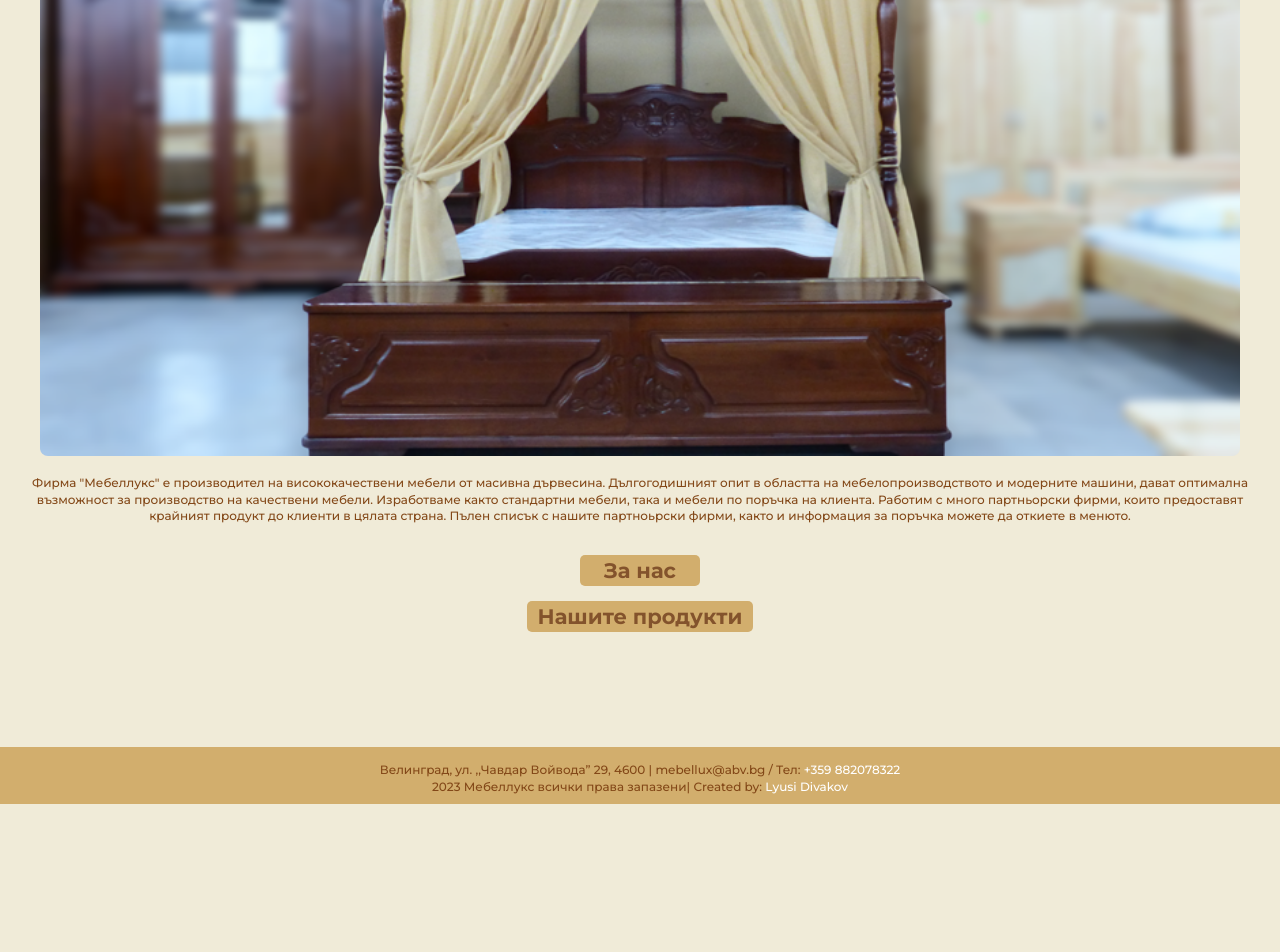
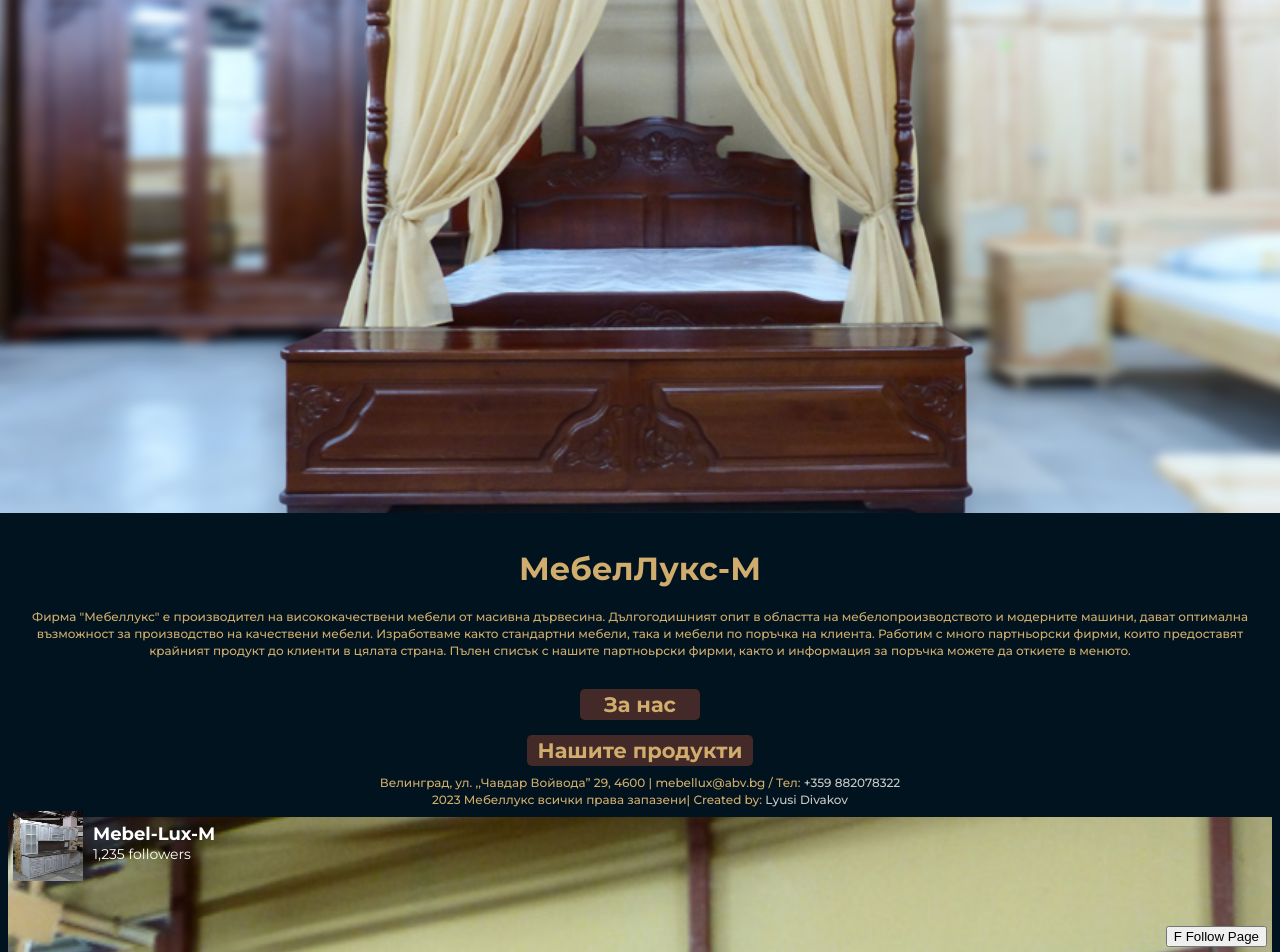
Before and after one commit to DivakovDev/MebelLux-Site, a React (Vite) app in the folder mebel-lux/: page / in a window 1280 px wide. Shown: the part 313-1265 px from the top of the page. Before the commit the page ends 1117 px from the top, so only its background shows below. Built offline with nearby package versions, Linux system fonts and the light colour scheme; a web font is replaced by a local one.

Commit message:
update 6 files

```diff
--- a/mebel-lux/components/homeMain.jsx
+++ b/mebel-lux/components/homeMain.jsx
@@ -10,6 +10,7 @@
 
         <div className="columns half">
           <div className="col left">
+            <h1>МебелЛукс-М</h1>
 
             <p>
               Фирма "Мебеллукс" е производител на висококачествени мебели от
@@ -27,6 +28,20 @@
            <Link to="/products">Нашите продукти</Link>
           </div>
         </div>
+
+        <div className="facebook-page">
+          <div className="top-section-facebook">
+            <img className="profile-picture" src="../images/kitchen.jpg" alt="facebook-profile-picture" />
+            <div className="right-side">
+              <h1 className="facebook-page-name">Mebel-Lux-M</h1>
+              <p className="followers">1,235 followers</p>
+            </div>
+          </div>
+          <div className="bootom-section">
+            <button>F Follow Page</button>
+          </div>
+
+        </div>
       </main>
     </>
   );
--- a/mebel-lux/components/navigation.jsx
+++ b/mebel-lux/components/navigation.jsx
@@ -29,7 +29,7 @@
     <>
       <nav id="nav">
         <div className="inner-wrapper">
-          <h3>МебелЛукс</h3>
+          <h3>МебелЛукс-М</h3>
           <button id="exit-btn">✖</button>
         </div>
         <ul id="myMenu">
@@ -49,7 +49,7 @@
         <p className="nav-info">
           Добре дошли в МебелЛукс, разгърнете своята креативност и
           майсторство, като разгледате нашите продукти и изпратите{" "}
-          <a className="ask" href="#">запитване</a>!
+          <Link className="ask" to="/contacts">запитване!</Link>
         </p>
       </nav>
     </>
--- a/mebel-lux/pages/home.css
+++ b/mebel-lux/pages/home.css
@@ -1,14 +1,13 @@
 /* Main Section */
 
 main{
-    margin-top: 20px;
     padding-bottom: 40px;
     margin-bottom: 20px;
     height: 120vh;
 }
 
 h1 {
-    color: #834818;
+    color: #D0AD6C;
     margin-top: 1em;
 }
 
@@ -17,12 +16,11 @@
 }
 
 .panel img{
-    width: 95%;
-    border-radius: 8px;
+    width: 100%;
 }
 
 h3 {
-    color: #834818;
+    color: #D0AD6C;
     margin: 0;
     font-size: 2em;
 }
@@ -39,8 +37,8 @@
 }
 
 .info a{
-    color: #83532c;
-    background-color: #D2AE6D;
+    color: #D0AD6C;
+    background-color: #432A28;
     border-radius: 5px;
     font-size: 21px;
     font-weight: 700;
@@ -48,7 +46,42 @@
     min-width: 120px;
 }
 
-.cta-btn {
+.facebook-page{
+    background-image: url('../images/weardrop.jpg');
+    background-size: cover;
+    background-repeat: no-repeat;
+    margin:40px 8px 0 8px;
+}
+
+.top-section-facebook{
+    display: flex;
+    justify-content: start;
+    align-items: center;
+    text-align: left;
+}
+
+.profile-picture{
+    margin: 5px 0 0 5px;
+    width: 70px;
+    height: 70px;
+}
+
+.facebook-page-name, .followers{
+    font-size: 18px;
+    margin: 0 10px;
     color: white;
-    margin-bottom: 20px;
 }
+
+.followers{
+    font-size: 14px;
+}
+
+.bootom-section{
+    margin: 40px 0 5px 5px;
+    display: flex;
+    justify-content: end;
+}
+
+.bootom-section button{
+    margin: 5px;
+}
--- a/mebel-lux/src/App.jsx
+++ b/mebel-lux/src/App.jsx
@@ -18,8 +18,6 @@
           />
         </svg>
 
-        <Link className="text-logo" to="/">Мебел Лукс</Link>
-
         <Link to="/" className="logo">
           <img src="../images/mebel-lux-logo.png" alt="logo" />
         </Link>
--- a/mebel-lux/src/index.css
+++ b/mebel-lux/src/index.css
@@ -10,8 +10,8 @@
 }
 
 body {
-    background: #f0ebd8;
-    color: #834818;
+    background: #00131e;
+    color: #D0AD6C;
     font-family: serif;
     height: 100vh;
     text-align:center;
@@ -19,9 +19,12 @@
 
 nav, header, main, footer{
     font-family: 'Montserrat', sans-serif;
-    background: #f0ebd8;
+    background: #00131e;
     padding: 8px;
 
+}
+main{
+    padding: 0;
 }
 
 a {
@@ -46,7 +49,7 @@
 
 nav {
     position: fixed;
-    background: #D2AE6D !important;
+    background: #432A28 !important;
     height: 100vh;
     left: 0;
     top: 0;
@@ -73,12 +76,12 @@
 
 .inner-wrapper h3{
     font-family: 'Pattaya', sans-serif;
-    color: white;
+    color: #D0AD6C;
     letter-spacing: 1px;
 }
 
 #exit-btn{
-color: white;
+color: #D0AD6C;
  background: none;
  border: none;
  font-size: 21px;
@@ -92,7 +95,7 @@
     font-size: 1em;
     font-weight: 500;
     text-align: center;
-    color: white;
+    color: #D0AD6C;
 }
 
 nav img {
@@ -104,25 +107,19 @@
 
 nav ul{
     padding:0;
-    border-top: 2px solid #ad7b52;
-    border-bottom: 2px solid #ad7b52;
 }
 
 nav ul li a {
     display: block;
-    color: white;
+    color: #D0AD6C;
     font-size: 1.2em;
     font-weight: 500;
     padding: .8em 1em;
 
 }
 
-.selected {
-    background: #834818;
-}
-
 .open-nav {
-    color: #dfb891;
+    color: #D0AD6C;
     visibility: unset;
     opacity: 1;
     transform: translateX(0);
@@ -130,11 +127,11 @@
 }
 
 .nav-info{
-    margin-top: 190px;
+    margin-top: 100px;
 }
 
 .ask{
-    color:#834818;
+    color: #c8cac5;
     font-weight: 700;
     text-transform: uppercase;
 }
@@ -164,6 +161,10 @@
     align-content: center;
 }
 
+.logo img{
+    width: 100px;
+    height:100px;
+}
 
 /* Home Main Section */
 
@@ -178,20 +179,19 @@
 footer{
     display: flex;
     flex-direction: column;
-    background: #D2AE6D;
-    padding-top: 15px;
+    background:#00131e;
     margin-top: auto;
 }
 
 footer p{
     font-weight: 500;
-    color: #834818;
+    color: #D0AD6C;
     font-size: 12px;
     margin: 0;
 }
 
-footer p span{
-    color: white;
+footer p span, .cta-btn{
+    color: #c8cac5;
 }
 
 /* Small Phones */
```
Also changed, not shown: mebel-lux/images/background1.png, mebel-lux/images/handsaw-logo.png (added).
